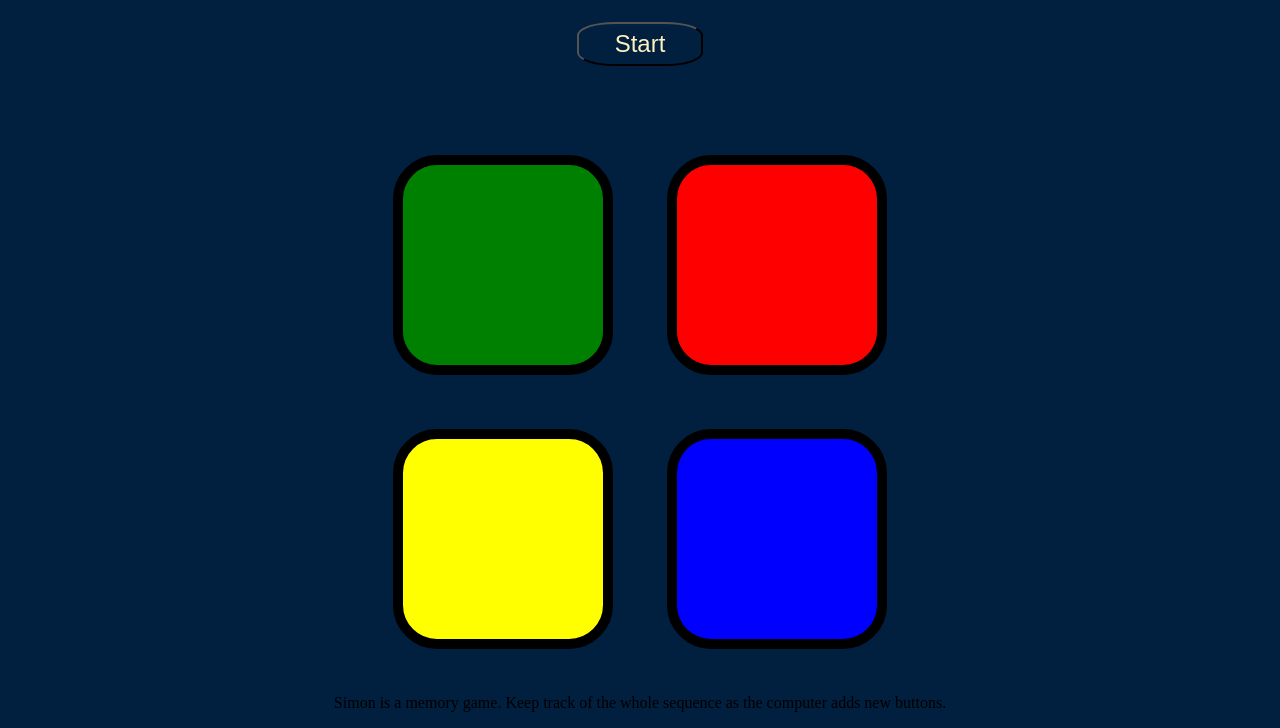
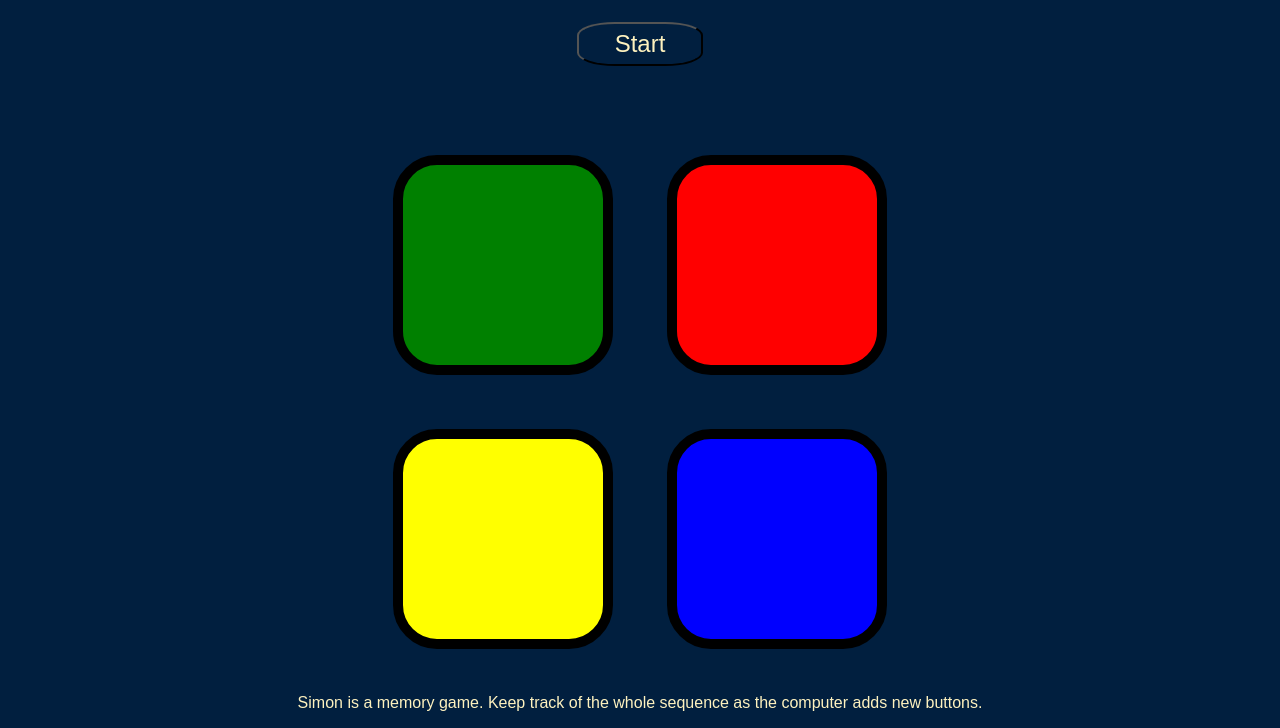
Before and after one commit to Hisham-Hadi/simon-game, a plain HTML site: page index.html in a window 1280 px wide. Shown: the part 162-890 px from the top of the page. Drawn offline with nearby package versions, Linux system fonts and the light colour scheme.

Commit message:
Instructions css added

```diff
--- a/styles.css
+++ b/styles.css
@@ -73,3 +73,8 @@ body {
     font-size: 24px;
   }
 }
+
+.info-div {
+  color: #FEF2BF;
+  font-family: sans-serif;
+}
```
